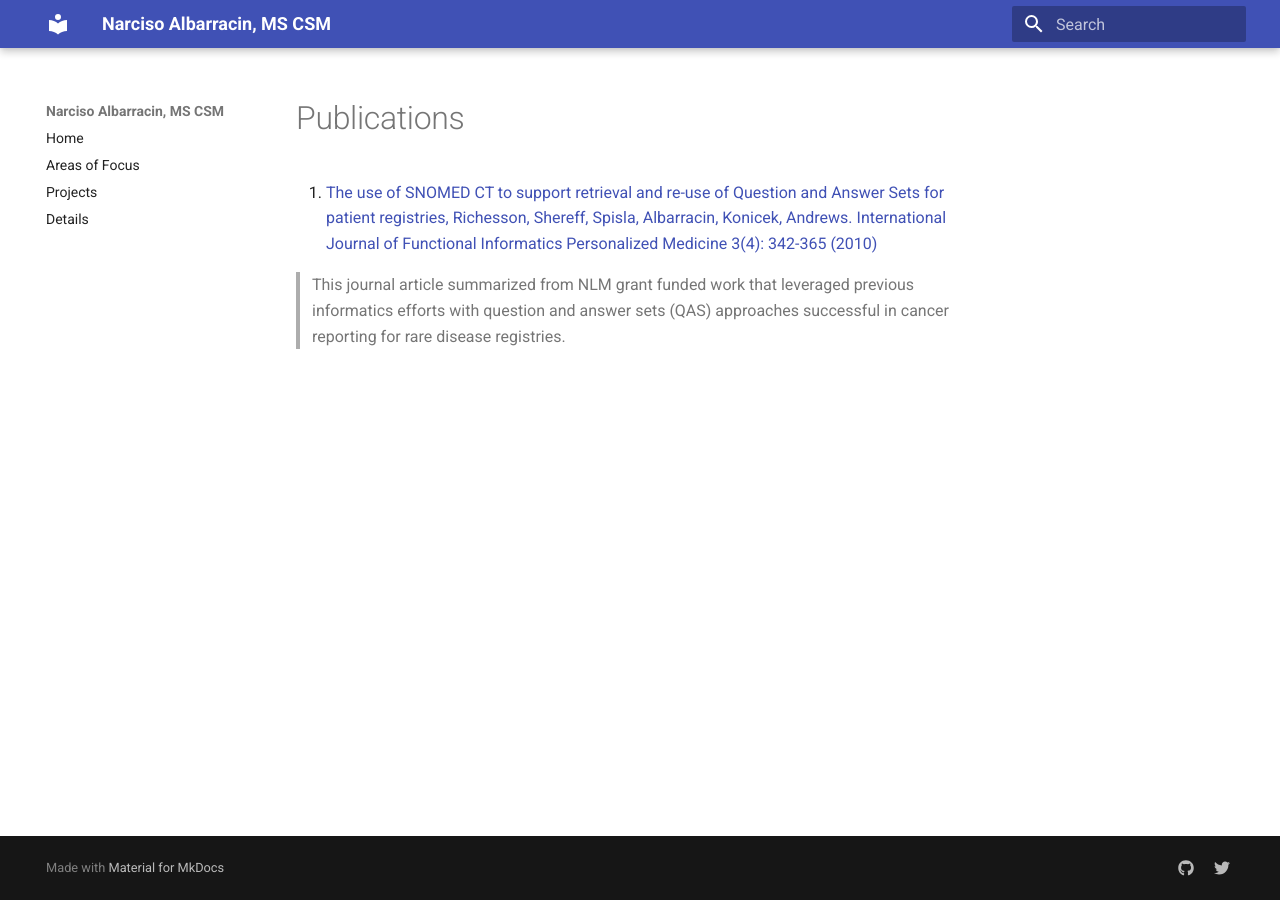
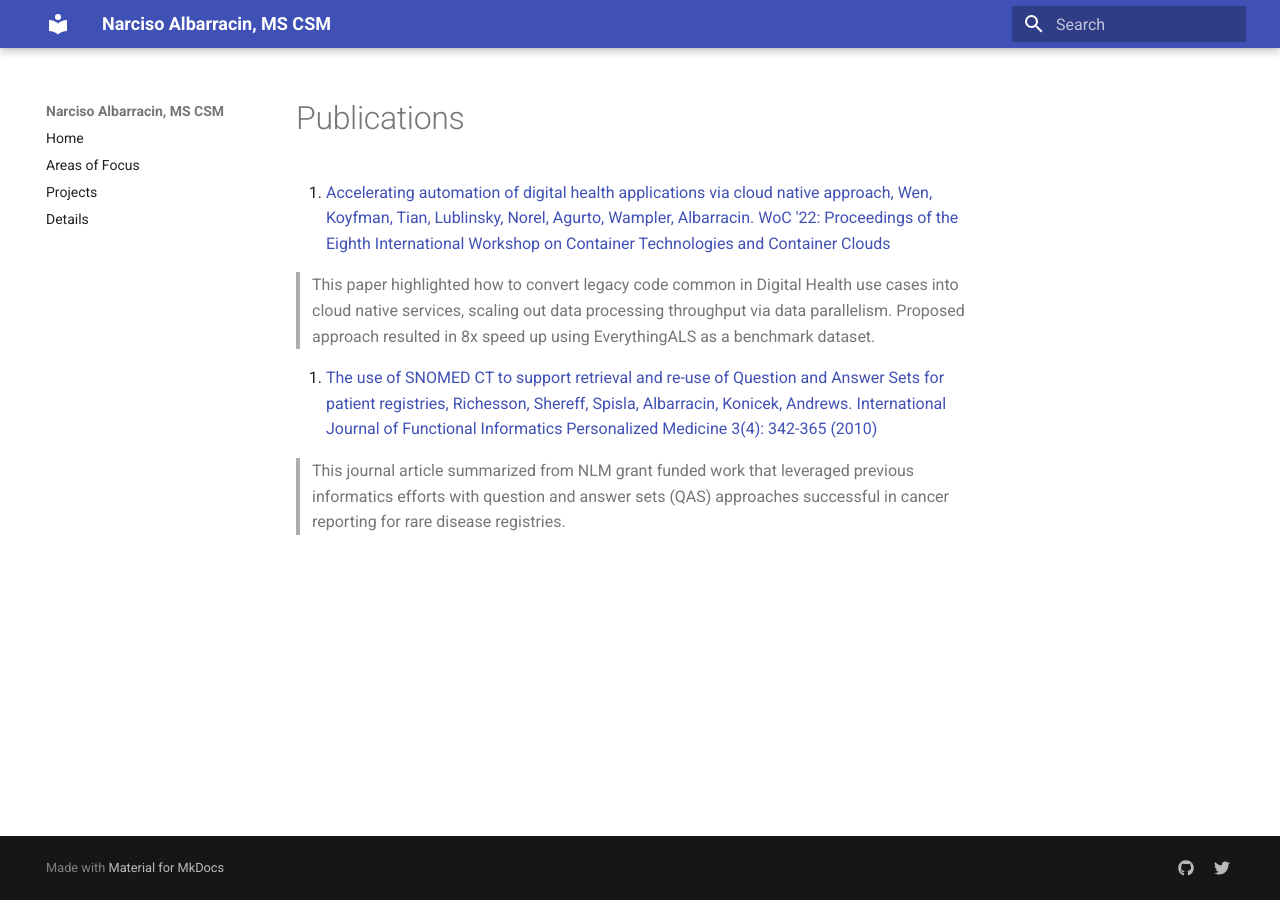
Before and after one commit to nalbarr/portfolio, an MkDocs documentation site: the page built from docs/publications.md, in a window 1280 px wide. Built offline with MkDocs 1.6.1 and Material for MkDocs 9.7.7, drawn with Linux system fonts in a browser that asks for light colours.

```diff
--- a/docs/publications.md
+++ b/docs/publications.md
@@ -1,5 +1,9 @@
 # Publications
 
-1. [The use of SNOMED CT to support retrieval and re-use of Question and Answer Sets for patient registries, Richesson, Shereff, Spisla, Albarracin, Konicek, Andrews.  International Journal of Functional Informatics Personalized Medicine 3(4): 342-365 (2010)](https://www.inderscienceonline.com/doi/abs/10.1504/IJFIPM.2010.040214)
+1. [Accelerating automation of digital health applications via cloud native approach, Wen, Koyfman, Tian, Lublinsky, Norel, Agurto, Wampler, Albarracin. WoC '22: Proceedings of the Eighth International Workshop on Container Technologies and Container Clouds](https://research.ibm.com/publications/accelerating-automation-of-digital-health-applications-via-cloud-native-approach)
+
+> This paper highlighted how to convert legacy code common in Digital Health use cases into cloud native services, scaling out data processing throughput via data parallelism. Proposed approach resulted in 8x speed up using EverythingALS as a benchmark dataset.
+
+2. [The use of SNOMED CT to support retrieval and re-use of Question and Answer Sets for patient registries, Richesson, Shereff, Spisla, Albarracin, Konicek, Andrews.  International Journal of Functional Informatics Personalized Medicine 3(4): 342-365 (2010)](https://www.inderscienceonline.com/doi/abs/10.1504/IJFIPM.2010.040214)
 
 > This journal article summarized from NLM grant funded work that leveraged previous informatics efforts with question and answer sets (QAS) approaches successful in cancer reporting for rare disease registries.
--- /dev/null
+++ b/requirements.txt
@@ -0,0 +1,2 @@
+mkdocs
+mkdocs-material
```
Also changed, not shown: 3 other files.
